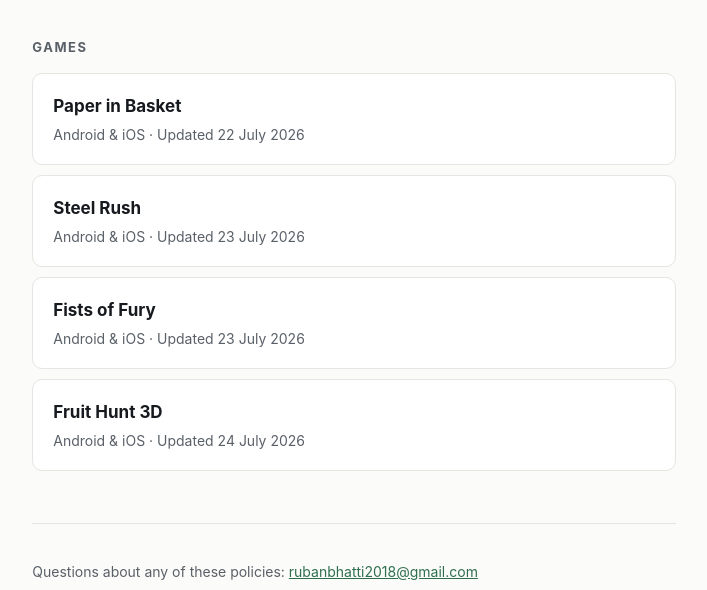
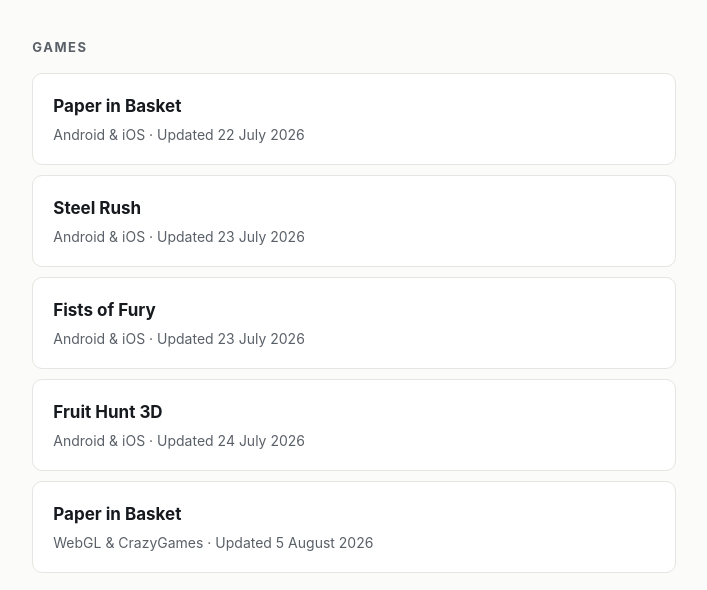
Before and after one commit to Rubanbhatti/privacypolicies, a plain HTML site: page index.html in a window 1280 px wide. Shown: the part 210-800 px from the top of the page, without its empty margins (286-993 px from the left). Drawn offline with Linux system fonts and the light colour scheme.

Commit message:
Update index.html

```diff
--- a/index.html
+++ b/index.html
@@ -37,6 +37,7 @@
   @media (prefers-color-scheme:dark){
     :root{--paper:#131518;--card:#1A1D21;--ink:#EDEEEC;--muted:#9AA0A6;--rule:#2A2E33;--accent:#6FBF95}
   }
+
 </style>
 </head>
 <body>
@@ -70,6 +71,13 @@
   <div class="meta">Android &amp; iOS · Updated 24 July 2026</div>
 </a>
 
+
+ <a class="game" href="PaperinbasketCrazyGames-privacy-policy.html">
+  <div class="title">Paper in Basket</div>
+  <div class="meta">WebGL &amp; CrazyGames · Updated 5 August 2026</div>
+</a>
+
+
 <!-- To add another game: copy the block above, change the filename and title. -->
 <footer>
   <p>Questions about any of these policies:
```
